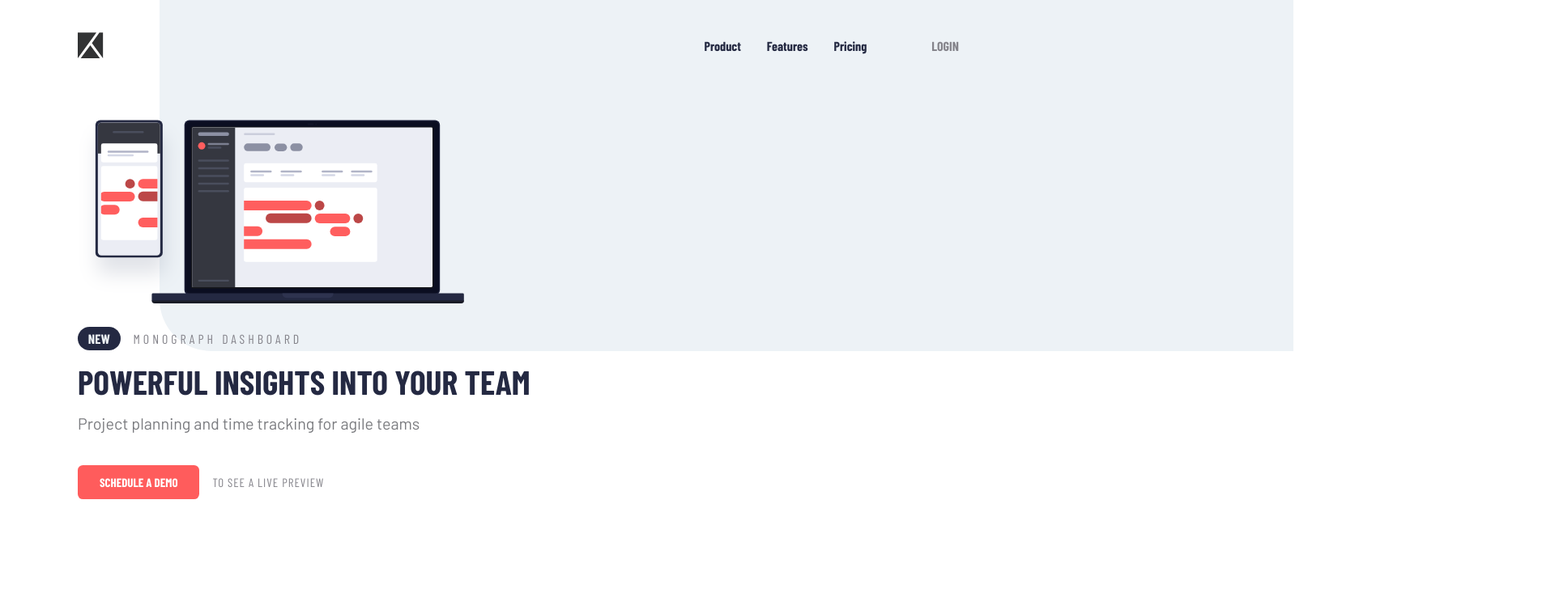
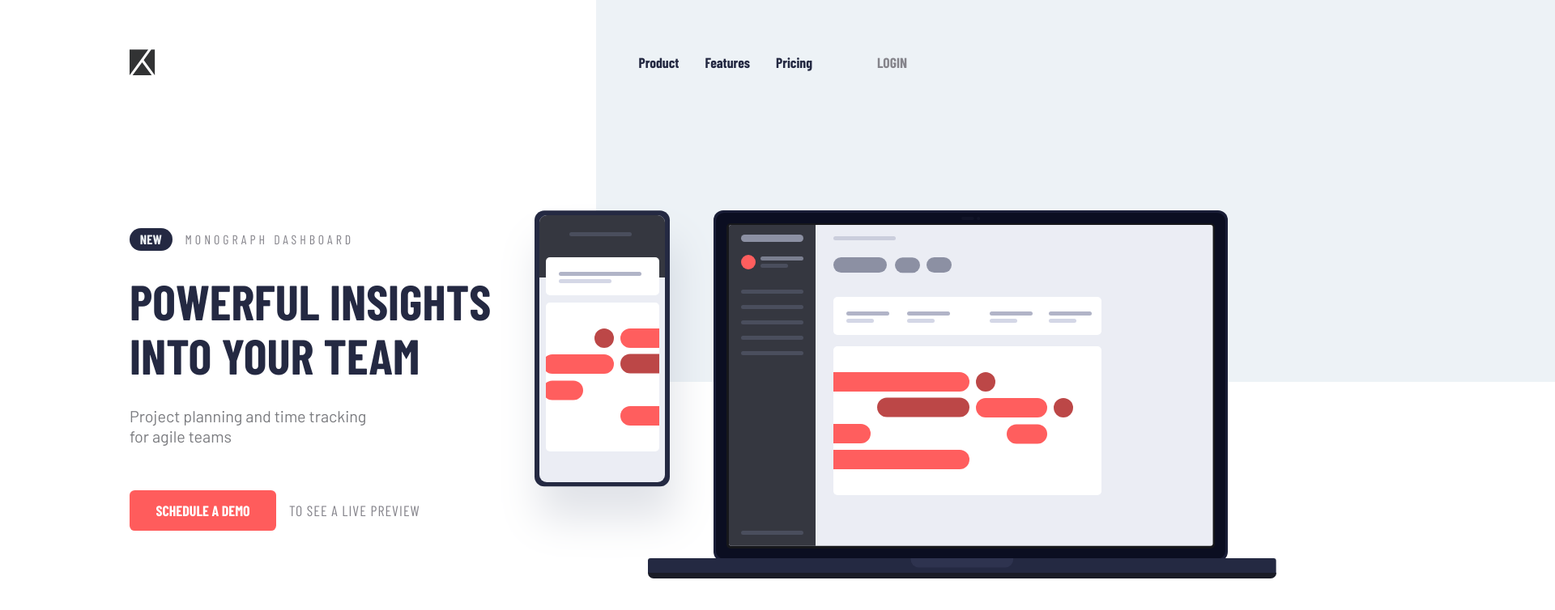
Before and after one commit to MatiasBastarrica/project-tracking-intro-component, a plain HTML site: page index.html in a window 1280 px wide. Shown: the top 754 px of the page at 81% size, 1920 px wide, since content can reach past the window. Drawn offline with nearby package versions, Linux system fonts and the light colour scheme; a web font is replaced by a local one.

Commit message:
Position and style the main section for the desktop layout

```diff
--- a/styles.css
+++ b/styles.css
@@ -77,6 +77,7 @@ a {
 body {
   font-family: var(--ff-barlow);
   font-weight: var(--fw-400);
+  overflow: hidden;
 }
 
 body::before {
@@ -115,6 +116,10 @@ header {
   padding-block: 2.5rem;
 }
 
+header a:hover {
+  text-decoration: underline;
+}
+
 .desktop-nav {
   display: none;
 }
@@ -143,6 +148,10 @@ dialog {
   margin-inline: auto;
   border: none;
   box-shadow: 0px 10px 15px #6d6d6d9f;
+}
+
+dialog a:hover {
+  text-decoration: underline;
 }
 
 dialog ul {
@@ -181,10 +190,13 @@ h1 {
   font-size: 2.6rem;
   line-height: 1.1;
   text-transform: uppercase;
+  max-width: 18ch;
 }
 
 .subtitle {
   font-size: 1.235rem;
+  max-width: 28ch;
+  line-height: 1.3;
 }
 
 .details {
@@ -220,6 +232,10 @@ h1 {
   border-radius: 0.4rem;
 }
 
+.cta-links a:hover {
+  background-color: #fe8584;
+}
+
 .cta-links span {
   letter-spacing: 1px;
 }
@@ -238,6 +254,10 @@ h1 {
 /* ### MEDIA QUERIES ### */
 
 @media (min-width: 37.5em) {
+  .container {
+    width: 75%;
+  }
+
   /* # HEADER # */
   .nav-icon {
     display: none;
@@ -256,4 +276,58 @@ h1 {
   .desktop-nav ul li:last-child {
     margin-left: 3rem;
   }
+
+  /* # MAIN # */
+
+  .grid__img img {
+    position: relative;
+    max-width: 100%;
+    width: unset;
+  }
+
+  .grid__content {
+    justify-self: center;
+  }
 }
+
+@media (min-width: 66.875em) {
+  body::before {
+    height: 472px;
+    left: 736px;
+  }
+
+  /* # HEADER # */
+
+  header {
+    padding-block: 3.8rem;
+    font-size: 1.1rem;
+  }
+
+  /* # MAIN # */
+
+  .grid {
+    margin-top: 8rem;
+    grid-template-areas: "content img";
+    grid-template-columns: 1fr 1fr;
+    grid-auto-rows: unset;
+  }
+
+  .grid__content {
+    gap: 1.8rem;
+  }
+
+  .grid__img img {
+    position: absolute;
+    max-width: unset;
+    top: -31px;
+    right: -456px;
+  }
+
+  h1 {
+    font-size: 3.8rem;
+  }
+
+  .cta-links {
+    font-size: 1.125rem;
+  }
+}
```
